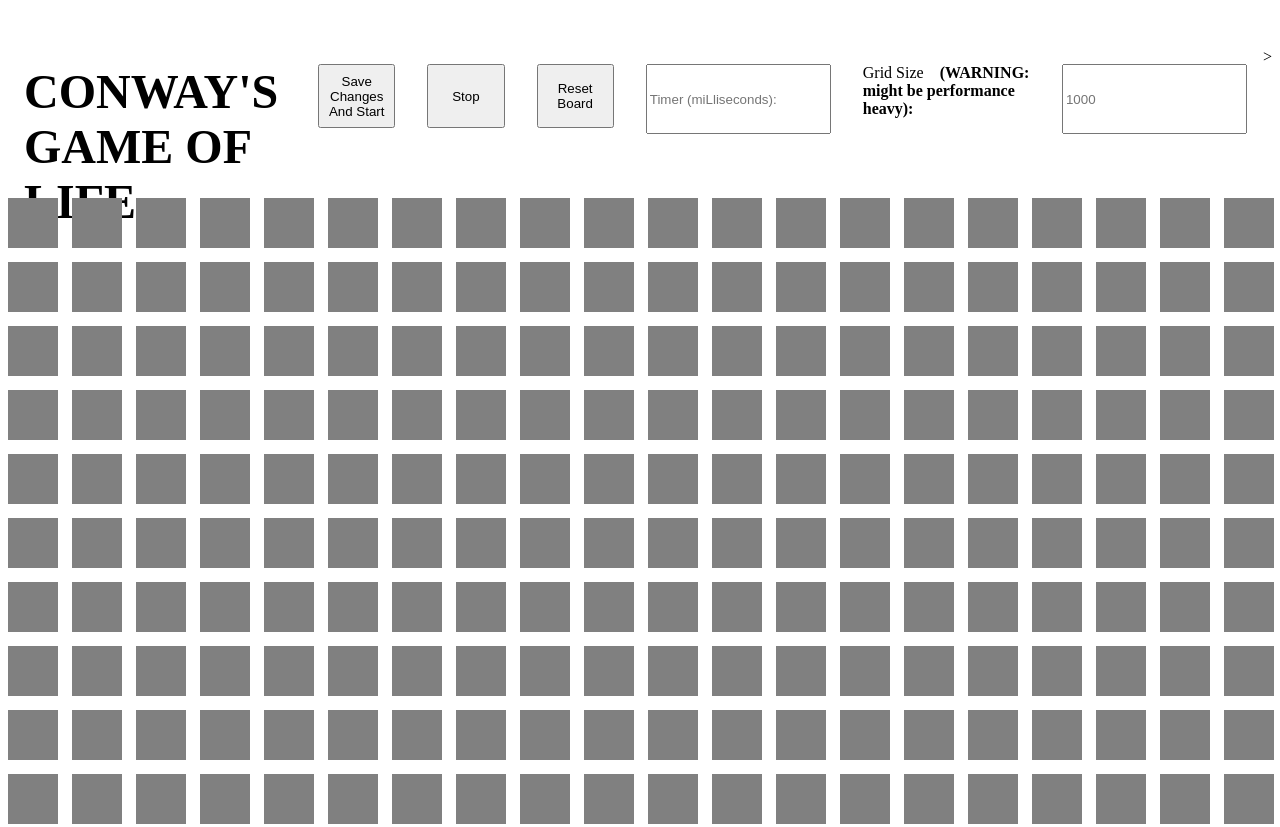
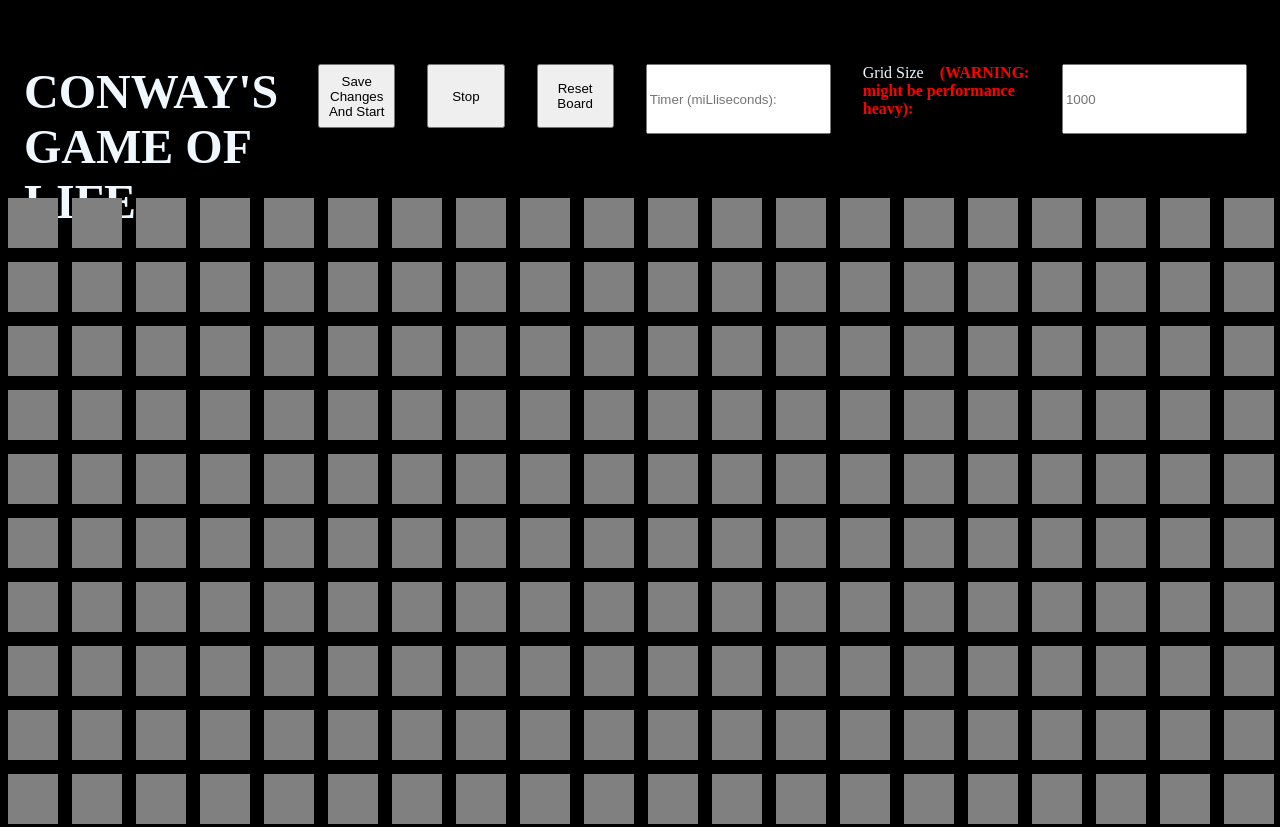
Before and after one commit to ManiaQwy/Conways-Game-of-Life, a website: page ConwayGOL.html in a window 1280 px wide. Shown: the top 827 px of the page. Drawn offline with Linux system fonts and the light colour scheme.

Commit message:
code cleanup 1 + slight styling

```diff
--- a/gameoflife.js
+++ b/gameoflife.js
@@ -103,7 +103,8 @@ document.getElementById("timer")?.addEventListener("input", () => {
 });
 document.getElementById("size")?.addEventListener("change", () => {
     arrayLen = parseInt(document.getElementById("size")?.value);
-    console.log(refreshRate);
+    console.log(arrayLen);
+    ResizeBoard(arrayLen);
     Create();
 });
 function Swap() {
--- a/style.css
+++ b/style.css
@@ -4,6 +4,9 @@
     height: 100vh;
     row-gap: 1rem;
     column-gap: 1rem;
+}
+body{
+    background-color: black;
 }
 
 .dead{
@@ -41,3 +44,11 @@ button{
 h1{
     font-size: 3rem;
 }
+
+h1, p{
+    color: aliceblue;
+}
+
+b{
+    color: red;
+}
```
Also changed, not shown: gameoflife.ts (+2 -5 lines), 1 other file.
